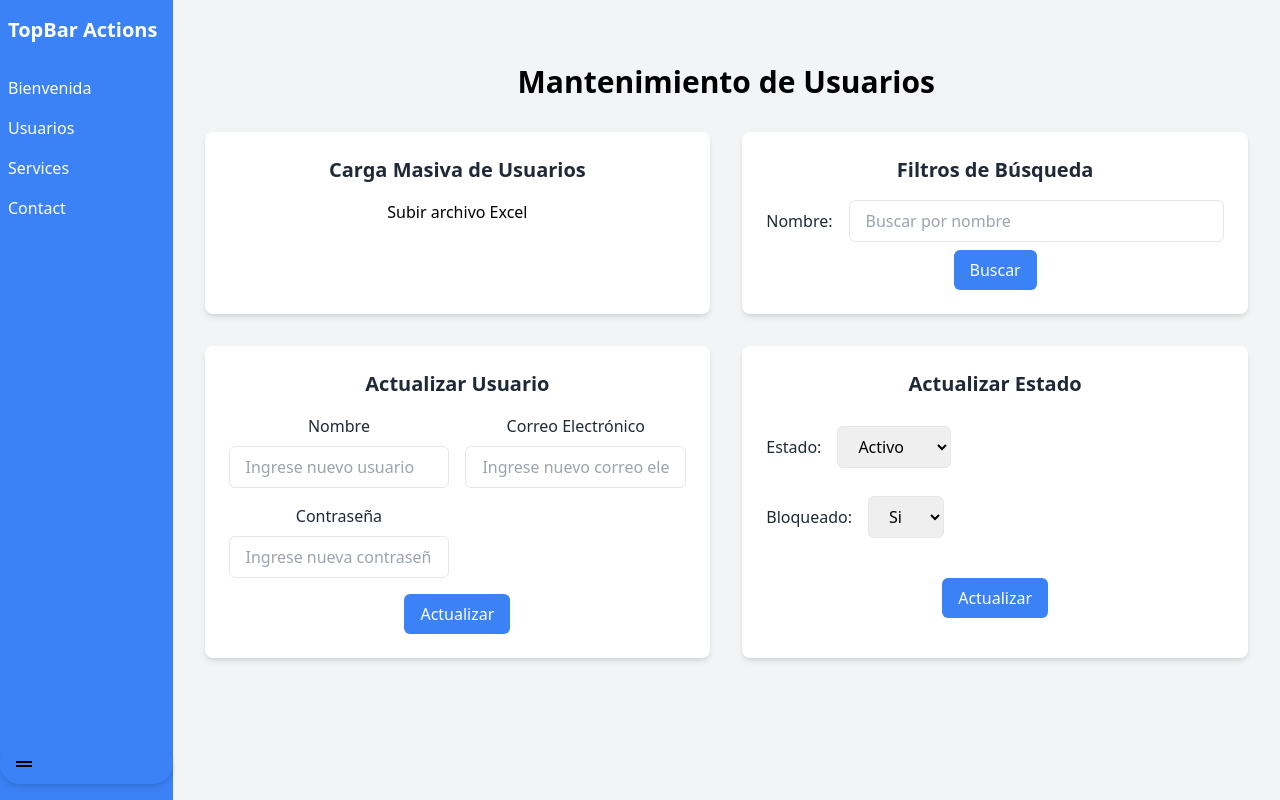
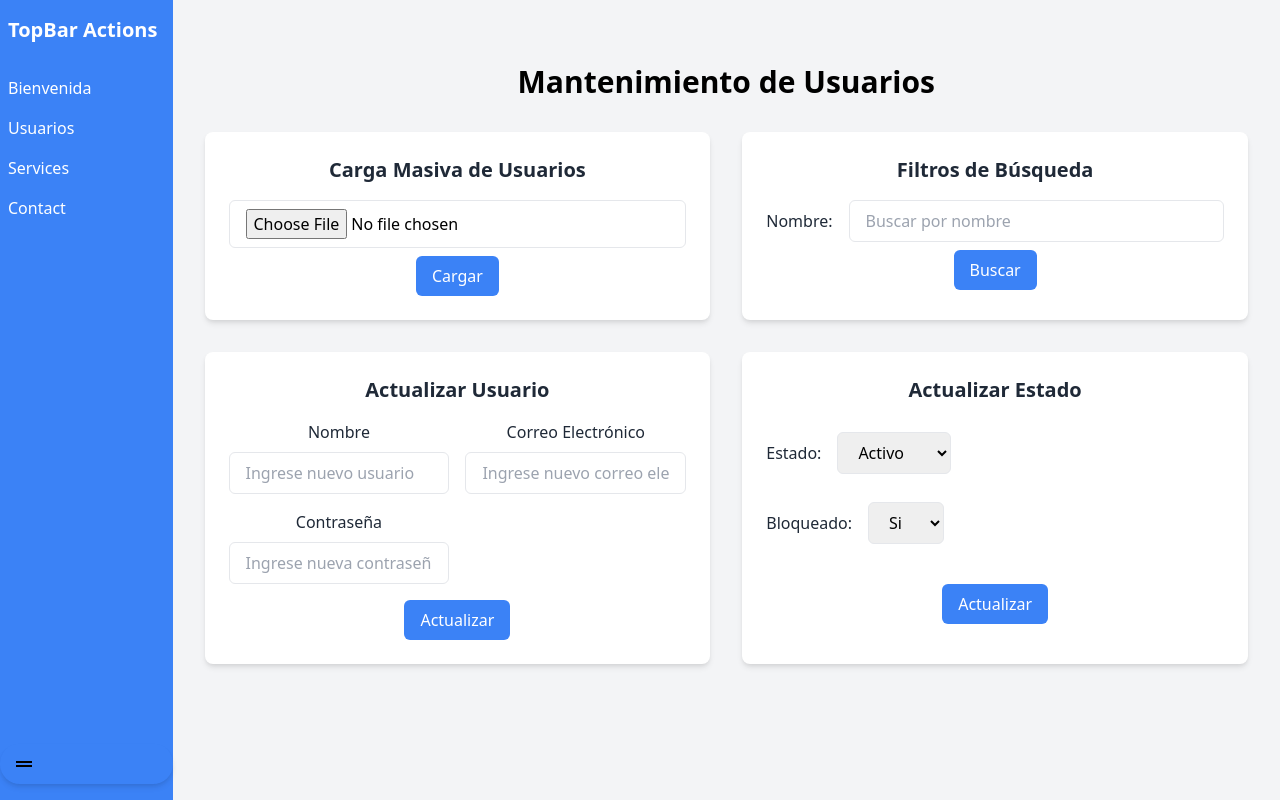
Before and after one commit to Darwin01V/pruebaMiller, a Django app: page /home/ in a window 1280 px wide. Run offline with Django 5.2, Linux system fonts and the light colour scheme.

Commit message:
Firtss commit

```diff
--- a/backend/template/dashboard.html
+++ b/backend/template/dashboard.html
@@ -10,7 +10,6 @@
   <div class="container mx-auto px-4 py-8">
     <h1 class="text-3xl font-bold mb-8 text-center">Dashboard</h1>
 
-    <!-- Indicadores de usuarios -->
     <div class="grid grid-cols-1 md:grid-cols-2 lg:grid-cols-3 gap-4 mb-8">
       <div class="bg-gradient-to-r from-purple-500 to-purple-700 rounded-lg p-6 shadow-md text-white">
         <h3 class="text-lg font-semibold mb-2">Usuarios Activos</h3>
@@ -26,7 +25,6 @@
       </div>
     </div>
 
-    <!-- Indicadores de intentos de inicio de sesión fallidos -->
     <div class="bg-gradient-to-r from-yellow-500 to-yellow-700 rounded-lg p-6 shadow-md text-white">
       <h2 class="text-lg font-semibold mb-2">Intentos de Inicio de Sesión Fallidos</h2>
       <p class="text-3xl font-bold">100</p>
--- a/backend/template/inicio.html
+++ b/backend/template/inicio.html
@@ -6,7 +6,6 @@
   <title>Home</title>
   <link href="https://cdn.jsdelivr.net/npm/tailwindcss@2.2.19/dist/tailwind.min.css" rel="stylesheet">
   <style>
-    /* Estilos adicionales para el topbar */
     .topbar {
       width: 200px;
       transition: width 0.3s ease;
@@ -18,7 +17,7 @@
       transition: margin-left 0.3s ease;
     }
     .topbar.collapsed .menu-option {
-      margin-left: -150px; /* Ancho del topbar menos el ancho del menú */
+      margin-left: -150px;
     }
   </style>
 </head>
--- a/backend/template/mantenimiento_usuario.html
+++ b/backend/template/mantenimiento_usuario.html
@@ -16,11 +16,9 @@
             <!-- Formulario de carga masiva -->
             <div class="bg-white rounded-lg p-6 shadow-md">
                 <h2 class="text-xl font-semibold mb-4 text-gray-800">Carga Masiva de Usuarios</h2>
-                    <form method="post" enctype="multipart/form-data">
-                        {% csrf_token %}
-                        {{ form }}
-                        <button type="submit">Subir archivo Excel</button>
-                    </form>
+                <input type="file" class="border rounded-md px-4 py-2 mb-2 block w-full">
+                <button
+                    class="bg-blue-500 text-white px-4 py-2 rounded-md hover:bg-blue-600 focus:outline-none focus:bg-blue-600">Cargar</button>
             </div>
 
             <!-- Filtros de búsqueda -->
--- a/backend/views.py
+++ b/backend/views.py
@@ -6,7 +6,6 @@ from .models import Usuario
 from backend.models import Usuario
 from .forms import UploadExcelForm
 import pandas as pd
-
 
 # Create your views here.
 
@@ -26,9 +25,10 @@ def home(request):
 def usuarios(request):
     return render(request, 'usuarios.html')
 
+
 def lista_usuarios(request):
-    usuarios = Usuario.objects.all()  # Obtener todos los usuarios de la base de datos
-    return render(request, 'usuarios.html', {'usuarios': usuarios})  # Corrige 'usuarios.html' con la extensión del archivo
+    usuarios = Usuario.objects.all()
+    return render(request, 'usuarios.html', {'usuarios': usuarios})
 
 
 
--- a/prueba/urls.py
+++ b/prueba/urls.py
@@ -21,10 +21,10 @@ from backend import views
 urlpatterns = [
     path('admin/', admin.site.urls),
     path('login/', views.iniciar_sesion, name='login'),
+    path('home/', views.home),
+    path('bienvenida/', views.bienvenida),
     path('mantenimiento/', views.mantenimiento),
-    path('bienvenida/', views.bienvenida),
     path('dashboard/', views.dashboard),
-    path('home/', views.home),
     path('usuarios/', views.lista_usuarios),
     path('upload_excel/', views.upload_excel, name='upload_excel'),
 
```
Also changed, not shown: backend/template/upload_excel.html (+20 -5 lines).
